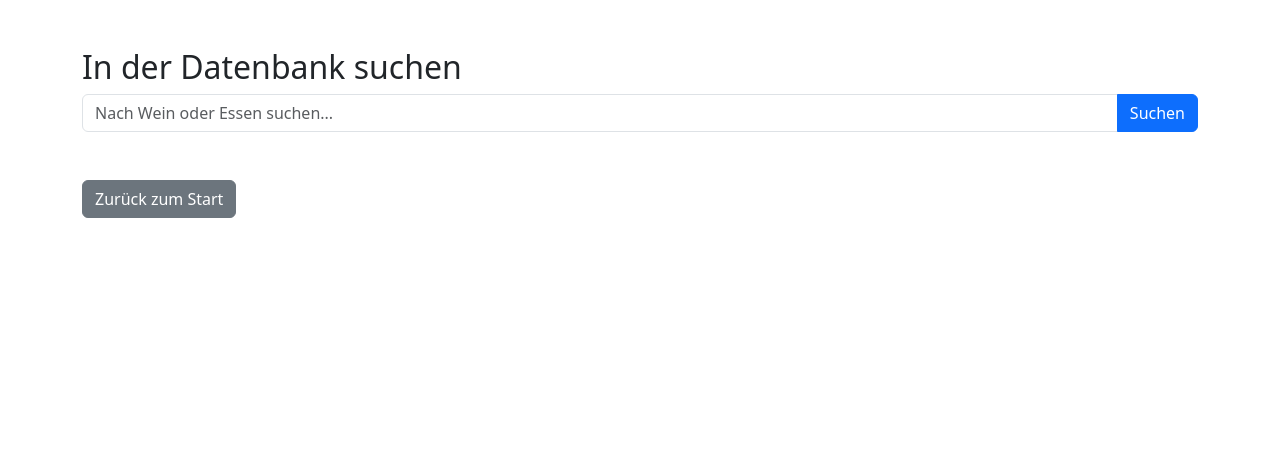
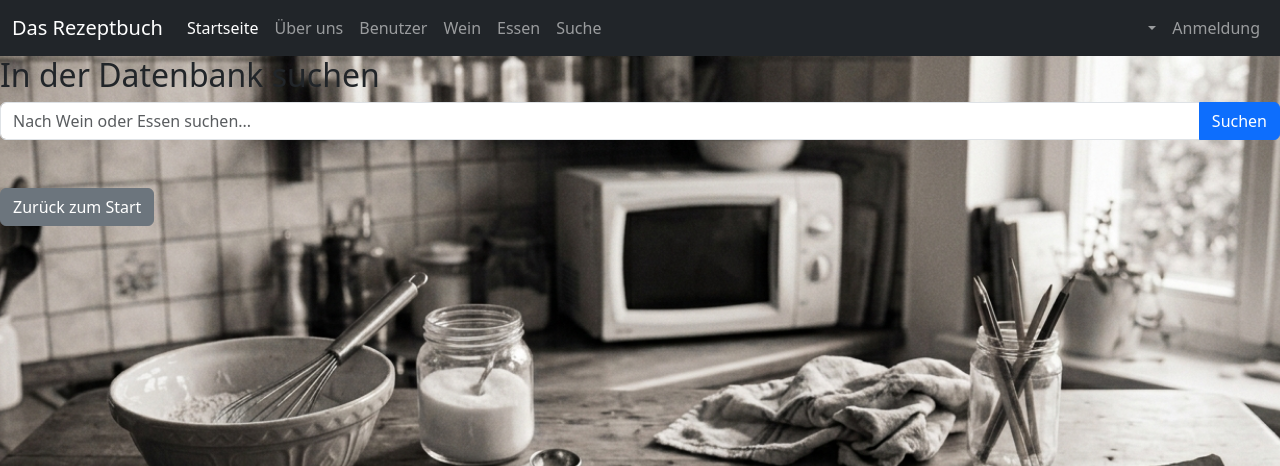
Before and after one commit to baldrichstein-wq/projektmitmarv, a Flask app: page /suche in a window 1280 px wide. Shown: the top 466 px of the page. Run offline with Flask 3, Linux system fonts and the light colour scheme.

Commit message:
update 11.05.2026 17:02

```diff
--- a/templates/anmeldung.html
+++ b/templates/anmeldung.html
@@ -61,7 +61,7 @@
                         <a class="nav-link" href="{{ url_for('verwalte_essen') }}">Essen</a>
                     </li>
                     <li class="nav-item">
-                        <a class="nav-link" href="{{ url_for('suche') }}">suche</a>
+                        <a class="nav-link" href="{{ url_for('suche') }}">Suche</a>
                     </li>
                 </ul>
             </div>
--- a/templates/benutzer.html
+++ b/templates/benutzer.html
@@ -61,7 +61,7 @@
                         <a class="nav-link" href="{{ url_for('verwalte_essen') }}">Essen</a>
                     </li>
                     <li class="nav-item">
-                        <a class="nav-link" href="{{ url_for('suche') }}">suche</a>
+                        <a class="nav-link" href="{{ url_for('suche') }}">Suche</a>
                     </li>
                 </ul>
                 <ul class="navbar-nav">
--- a/templates/essen.html
+++ b/templates/essen.html
@@ -61,7 +61,7 @@
                         <a class="nav-link" href="{{ url_for('verwalte_essen') }}">Essen</a>
                     </li>
                     <li class="nav-item">
-                        <a class="nav-link" href="{{ url_for('suche') }}">suche</a>
+                        <a class="nav-link" href="{{ url_for('suche') }}">Suche</a>
                     </li>
                 </ul>
                 <ul class="navbar-nav">
--- a/templates/index.html
+++ b/templates/index.html
@@ -61,7 +61,7 @@
                         <a class="nav-link" href="{{ url_for('verwalte_essen') }}">Essen</a>
                     </li>
                     <li class="nav-item">
-                        <a class="nav-link" href="{{ url_for('suche') }}">suche</a>
+                        <a class="nav-link" href="{{ url_for('suche') }}">Suche</a>
                     </li>
                 </ul>
                 <ul class="navbar-nav">
--- a/templates/suche.html
+++ b/templates/suche.html
@@ -4,8 +4,84 @@
     <meta charset="UTF-8">
     <title>Suche - Wein & Essen</title>
     <link rel="stylesheet" href="https://cdn.jsdelivr.net/npm/bootstrap@5.3.0/dist/css/bootstrap.min.css">
+        <style>
+            body {
+            /* Pfad zum Bild */
+            background-image: url("{{ url_for('static', filename='images/Hintergrund1.jpg') }}");
+
+            /* Bild fixieren (scrollt nicht mit) */
+            background-attachment: fixed;
+
+            /* Bild zentrieren */
+            background-position: center;
+
+            /* Bild so skalieren, dass der ganze Bereich bedeckt ist */
+            background-size: cover;
+
+            /* Verhindert, dass das Bild gekachelt wird */
+            background-repeat: no-repeat;
+
+            /* Fallback-Farbe, falls das Bild nicht lädt */
+            background-color: #f4e3d7;
+
+            margin: 0;
+            padding: 0;
+        }
+        .container {
+            color: #FDFD96; /* Oder eine Farbe deiner Wahl */
+            text-shadow: 2px 2px 4px rgba(0, 0, 0, 0.5); /* Macht den Text auf dem unruhigen Hintergrund besser lesbar */
+            /* Eine elegante Serif-Schrift (passend zum Kochbuch-Look) */
+            font-family: "Times New Roman", Times, serif;
+        }
+        </style>
 </head>
-<body class="container mt-5">
+<body>
+        <nav class="navbar navbar-expand-lg navbar-dark bg-dark">
+        <div class="container-fluid">
+            <a class="navbar-brand" href="{{ url_for('home') }}">Das Rezeptbuch</a>
+            <button class="navbar-toggler" type="button" data-bs-toggle="collapse" data-bs-target="#navbarNav" aria-controls="navbarNav" aria-expanded="false" aria-label="Toggle navigation">
+                <span class="navbar-toggler-icon"></span>
+            </button>
+            <div class="collapse navbar-collapse" id="navbarNav">
+                <ul class="navbar-nav me-auto">
+                    <li class="nav-item">
+                        <a class="nav-link active" aria-current="page" href="{{ url_for('home') }}">Startseite</a>
+                    </li>
+                    <li class="nav-item">
+                        <a class="nav-link" href="{{ url_for('ueber_uns') }}">Über uns</a>
+                    </li>
+                    <li class="nav-item">
+                        <a class="nav-link" href="{{ url_for('verwalte_benutzer') }}">Benutzer</a>
+                    </li>
+                    <li class="nav-item">
+                        <a class="nav-link" href="{{ url_for('verwalte_wein') }}">Wein</a>
+                    </li>
+                     <li class="nav-item">
+                        <a class="nav-link" href="{{ url_for('verwalte_essen') }}">Essen</a>
+                    </li>
+                    <li class="nav-item">
+                        <a class="nav-link" href="{{ url_for('suche') }}">Suche</a>
+                    </li>
+                </ul>
+                <ul class="navbar-nav">
+
+                    <li class="nav-item dropdown">
+                        <a class="nav-link dropdown-toggle" href="#" id="navbarDropdown" role="button" data-bs-toggle="dropdown" aria-expanded="false">
+
+                        </a>
+                        <ul class="dropdown-menu" aria-labelledby="navbarDropdown">
+                            <li><a class="dropdown-item" href="{{ url_for('abmeldung') }}">Abmelden</a></li>
+                        </ul>
+                    </li>
+
+                    <li class="nav-item">
+                        <a class="nav-link" href="{{ url_for('anmeldung') }}">Anmeldung</a>
+                    </li>
+
+                </ul>
+            </div>
+        </div>
+    </nav>
 
     <h2>In der Datenbank suchen</h2>
 
--- a/templates/ueber-uns.html
+++ b/templates/ueber-uns.html
@@ -68,7 +68,7 @@
                         <a class="nav-link" href="{{ url_for('verwalte_essen') }}">Essen</a>
                     </li>
                     <li class="nav-item">
-                        <a class="nav-link" href="{{ url_for('suche') }}">suche</a>
+                        <a class="nav-link" href="{{ url_for('suche') }}">Suche</a>
                     </li>
                 </ul>
                 <ul class="navbar-nav">
--- a/templates/wein.html
+++ b/templates/wein.html
@@ -62,7 +62,7 @@
                         <a class="nav-link" href="{{ url_for('verwalte_essen') }}">Essen</a>
                     </li>
                     <li class="nav-item">
-                        <a class="nav-link" href="{{ url_for('suche') }}">suche</a>
+                        <a class="nav-link" href="{{ url_for('suche') }}">Suche</a>
                     </li>
                 </ul>
                 <ul class="navbar-nav">
```
Also changed, not shown: templates/wein_edit.html (+4 -6 lines).
